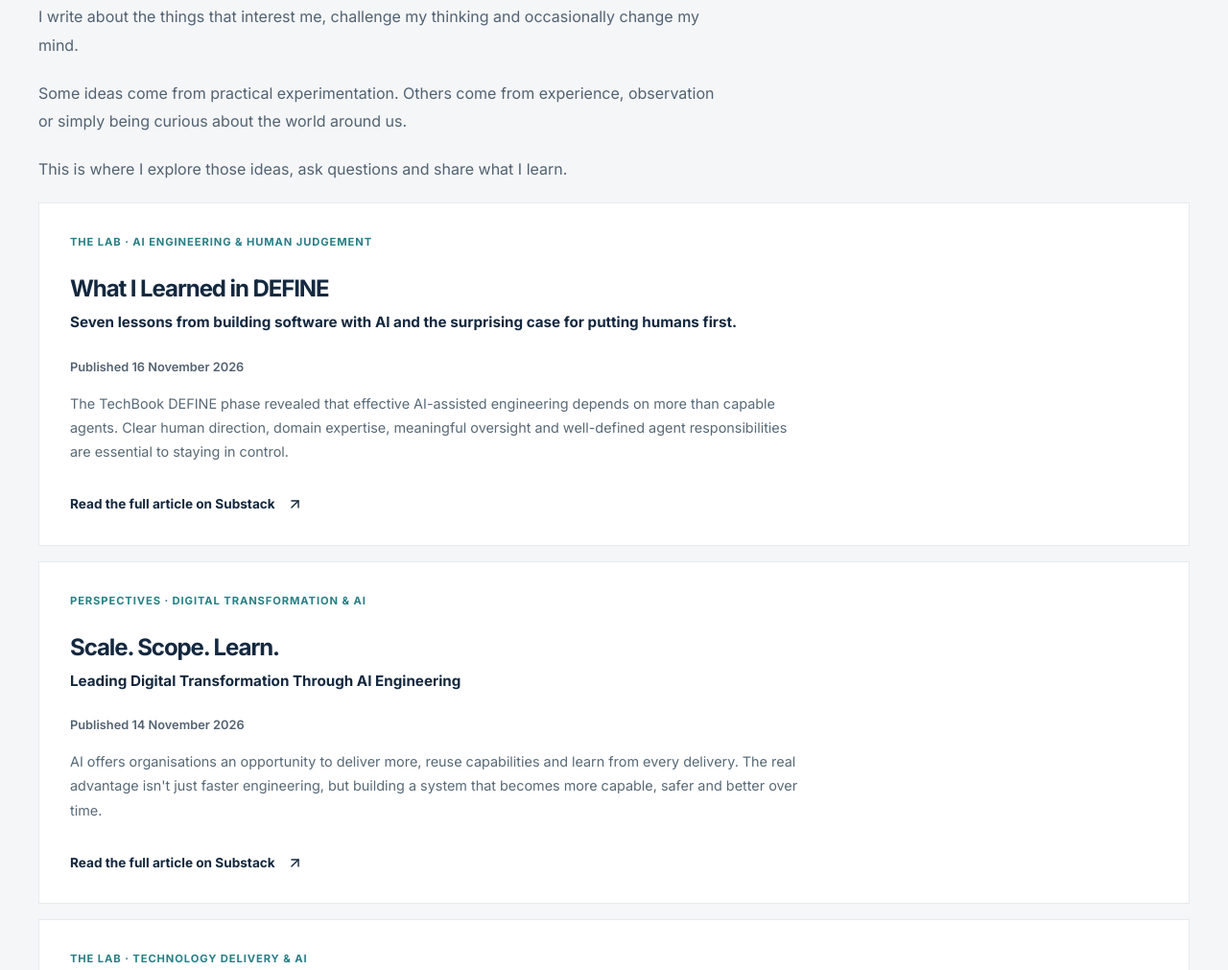
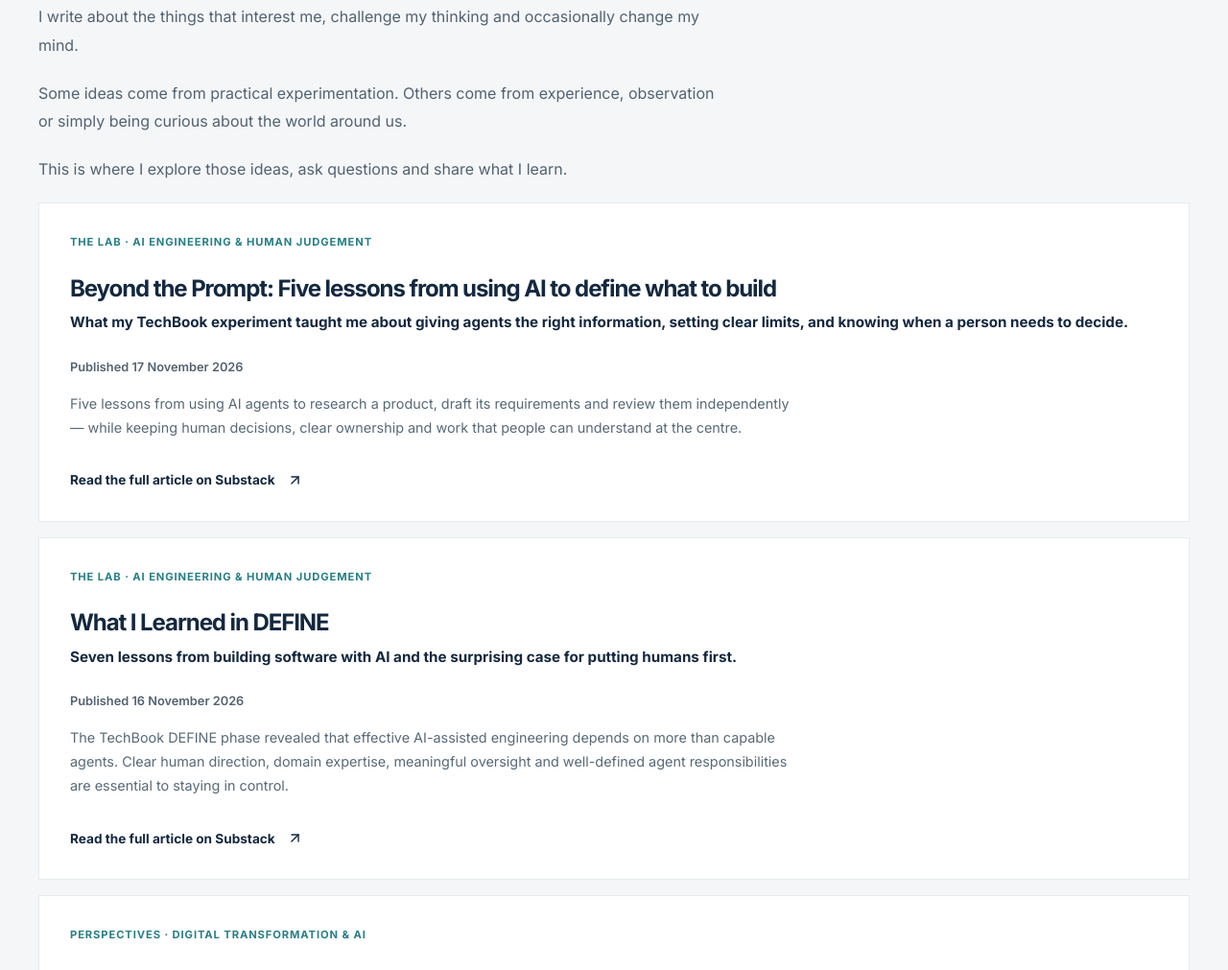
Before and after one commit to Vicus-Brits/Vicus-Brits-Personal-Website, an Astro site: page / in a window 1280 px wide. Shown: the part 3493-4504 px from the top of the page at 96% size. Built offline with nearby package versions, Linux system fonts and the light colour scheme; Astro itself is replaced by a stand-in of ours.

Commit message:
Add Beyond the Prompt article
Place the TechBook lessons article first in the featured writing list.

Co-authored-by: Copilot <223556219+Copilot@users.noreply.github.com>

```diff
--- a/src/components/Writing.astro
+++ b/src/components/Writing.astro
@@ -42,6 +42,16 @@ const streams = [
         <p>This is where I explore those ideas, ask questions and share what I learn.</p>
       </div>
     </div>
+    <article class="writing-card featured-article" aria-labelledby="beyond-the-prompt-title">
+      <p class="writing-card-eyebrow">THE LAB &middot; AI ENGINEERING &amp; HUMAN JUDGEMENT</p>
+      <h3 id="beyond-the-prompt-title">Beyond the Prompt: Five lessons from using AI to define what to build</h3>
+      <p class="writing-card-subtitle">What my TechBook experiment taught me about giving agents the right information, setting clear limits, and knowing when a person needs to decide.</p>
+      <time class="article-date" datetime="2026-11-17">Published 17 November 2026</time>
+      <div class="writing-card-copy">
+        <p>Five lessons from using AI agents to research a product, draft its requirements and review them independently — while keeping human decisions, clear ownership and work that people can understand at the centre.</p>
+      </div>
+      <a class="writing-card-link" href="https://vicusbrits.substack.com/p/beyond-the-prompt-five-lessons-from" target="_blank" rel="noopener noreferrer">Read the full article on Substack <ArrowUpRight size={17} aria-hidden="true" /><span class="sr-only"> (opens in a new tab)</span></a>
+    </article>
     <article class="writing-card featured-article" aria-labelledby="what-i-learned-define-title">
       <p class="writing-card-eyebrow">THE LAB &middot; AI ENGINEERING &amp; HUMAN JUDGEMENT</p>
       <h3 id="what-i-learned-define-title">What I Learned in DEFINE</h3>
```
